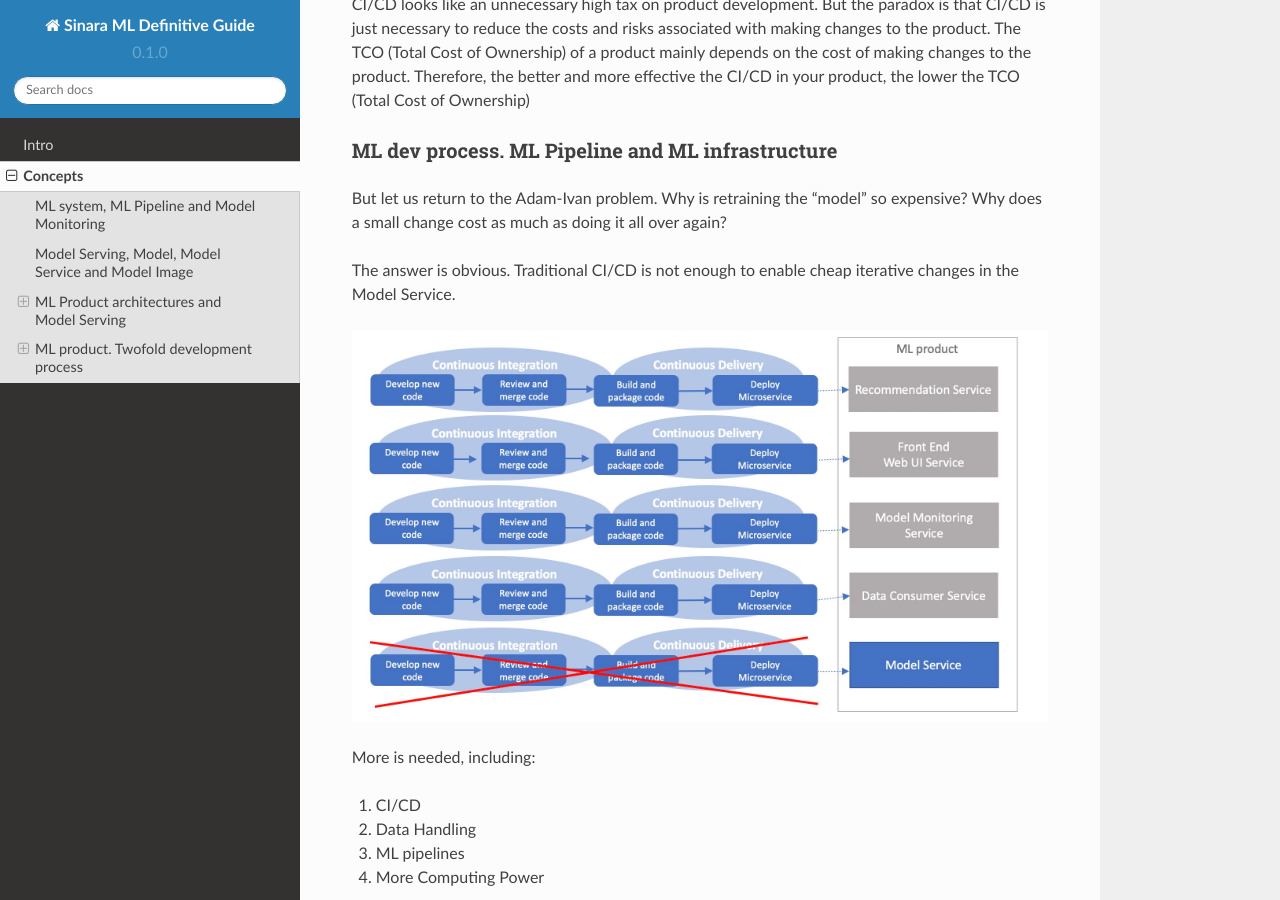
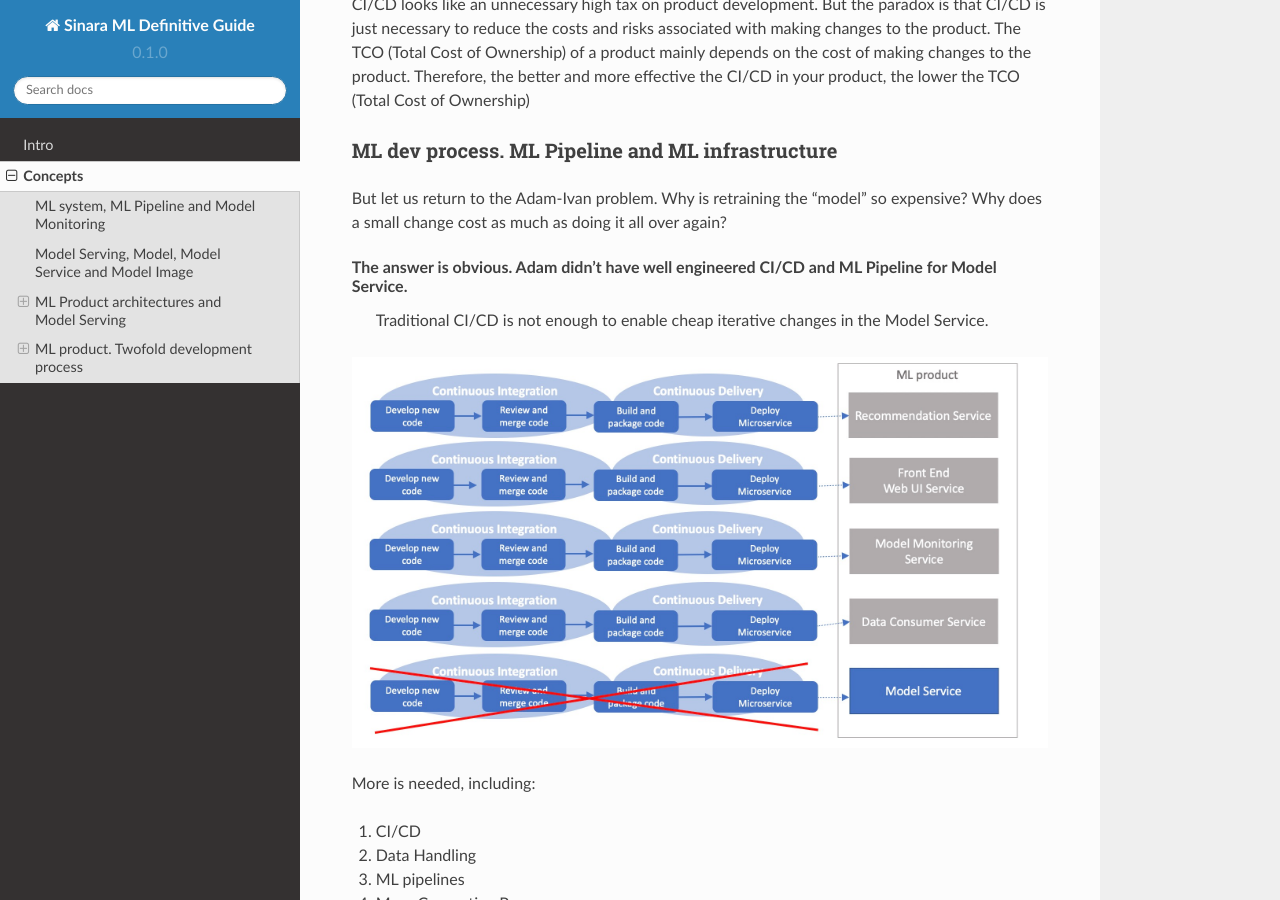
Before and after one commit to 4-DS/SinaraML-Def-Guide, a Sphinx documentation site: the page built from docs/source/concepts.rst, in a window 1280 px wide and 900 px high, scrolled down 5448 px. Built offline with Sphinx 7.4.7 and the Read the Docs theme 2.0.0, drawn with Linux system fonts in a browser that asks for light colours.

Commit message:
Update concepts.rst

```diff
--- a/docs/source/concepts.rst
+++ b/docs/source/concepts.rst
@@ -110,7 +110,8 @@ ML dev process. ML Pipeline and ML infrastructure
 
 But let us return to the Adam-Ivan problem. Why is retraining the "model" so expensive? Why does a small change cost as much as doing it all over again?
 
-The answer is obvious. Traditional CI/CD is not enough to enable cheap iterative changes in the Model Service.
+The answer is obvious. Adam didn't have well engineered CI/CD and ML Pipeline for Model Service.
+ Traditional CI/CD is not enough to enable cheap iterative changes in the Model Service.
 
 .. image:: m_product_dev_process_2.jpeg
 
```
